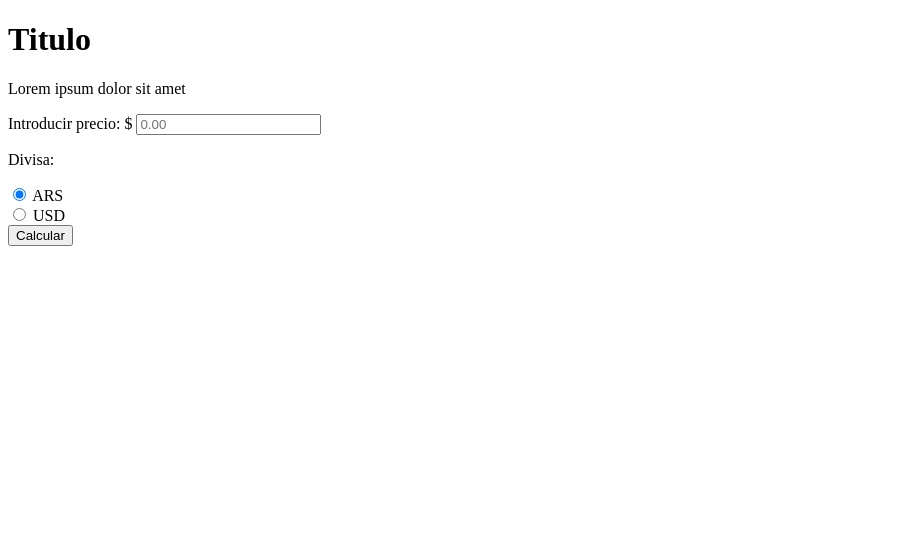
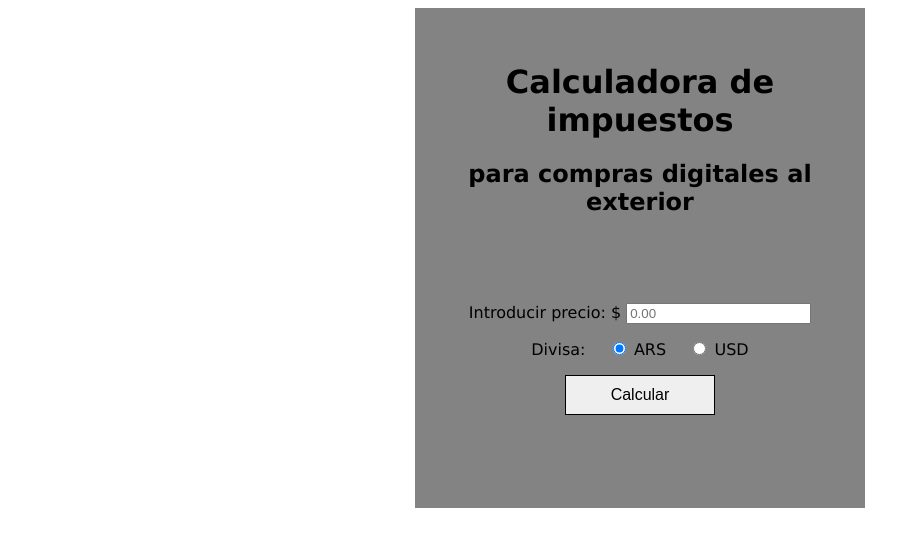
Before and after one commit to MScrimaglia/javascript_coderhouse, a plain HTML site: page index.html in a window 1280 px wide. Shown: the whole page, without its empty margins (0-920 px from the left). Drawn offline with Linux system fonts and the light colour scheme.

Commit message:
correciones y comentarios

```diff
--- a/index.html
+++ b/index.html
@@ -9,10 +9,10 @@
 </head>
 <body>
     <div class="background">
-        <div class="form_container" id="form_container">
+        <div class="main_container" id="form_container">
             <div class="description">
-                <h1>Titulo</h1>
-                <p>Lorem ipsum dolor sit amet</p>
+                <h1>Calculadora de impuestos</h1>
+                <h2>para compras digitales al exterior</h2>
             </div>
             <!-- Formulario -->
             <div class="form">
@@ -20,19 +20,29 @@
                     <!-- Ingreso del monto a pagar (sin impuestos) -->
                     <label for="form_precio">Introducir precio: $</label>
                     <input name="form_precio" id="form_precio" type="number" placeholder="0.00" step="0.01" min="0" /><br>
-                    <p>Divisa:</p>
                     <!-- Seleccion de divisa ingresada -->
-                    <input type="radio" id="radio_pesos" name="divisa" value="pesos" checked="checked">
-                    <label for="radio_pesos">ARS</label><br>
-                    <input type="radio" id="radio_dolar" name="divisa" value="dolar">
-                    <label for="radio_dolar">USD</label><br>
+                    <div class="radio_form">
+                        <p>Divisa:</p>
+                        <div>
+                            <input type="radio" id="radio_pesos" name="divisa" value="pesos" checked="checked">
+                            <label for="radio_pesos">ARS</label><br>
+                        </div>
+                        <div>
+                            <input type="radio" id="radio_dolar" name="divisa" value="dolar">
+                            <label for="radio_dolar">USD</label><br>
+                        </div>
+                    </div>
                     <!-- Botón de envío -->
-                    <input type="button" id="btn" value="Calcular" class="button" onclick="changeDisplay('results_container', 'block'); changeDisplay('form_container', 'none'); displayValues();" />
+                    <div class="btn_container">
+                        <!-- Al presionar el botón se llama a las funciones changeDisplay y displayValues -->
+                        <input type="button" id="btn" value="Calcular" class="button" onclick="changeDisplay('results_container', 'flex'); changeDisplay('form_container', 'none'); displayValues();" />
+                    </div>
                 </form>
             </div>
         </div>
 
-        <div class="results_container" id="results_container">
+        <!-- Valores finales, inicialmente ocultos -->
+        <div class="main_container" id="results_container">
             <div class="results">
                 <h2 id="monto_final">Precio final: AR$</h1>
                 <h3 id="monto_impuestos">Total impuestos: AR$</h3>
@@ -40,7 +50,8 @@
                 <p id="monto_iva">IVA (21%): AR$</p>
                 <p id="monto_pais">Impuesto país (8%): AR$</p>
             </div>
-            <input type="button" id="btn" value="Volver atrás" class="button" onclick="changeDisplay('results_container', 'none'); changeDisplay('form_container', 'block'); restartDisplayValues();" />
+            <!-- Al presionar el botón se llama a las funciones changeDisplay y restartDisplayValues -->
+            <input type="button" id="btn" value="Volver atrás" class="button" onclick="changeDisplay('results_container', 'none'); changeDisplay('form_container', 'flex'); restartDisplayValues();" />
         </div>
 
     </div>
--- a/js/script.js
+++ b/js/script.js
@@ -1,25 +1,35 @@
 function changeDisplay(element, display) {
+    // Se cambia la propiedad display del elemento elegido por el valor elegido
     document.getElementById(element).style["display"] = display;
 }
 
 function precioImpuesto(precio, impuesto){
 
+    // Se establece el valor de cada impuesto
     let impuestos = {
         AFIP: 0.45,
         IVA: 0.21,
         PAIS: 0.08
     };
 
+    // Devuelve el precio introducido tras aplicarle el impuesto elegido como argumento
     return (impuestos[impuesto] * precio);
 }
 
 function conversor(precio){
+    // Se establece manualmente el tipo de cambio actual
     const VALOR_DOLAR = 154;
 
+    // // Devuelve el valor en AR$
     return (precio * VALOR_DOLAR);
 }
 
 function getValues(precio, porcentaje){
+
+    // Se transforma al dato de entrada en float
+    precio = parseFloat(precio);
+
+    // Objeto donde se guarda cada precio conseguido con la función precioImpuesto
     let precios = {
         precio_afip: precioImpuesto(precio, 'AFIP'),
         precio_iva: precioImpuesto(precio, 'IVA'),
@@ -28,6 +38,7 @@ function getValues(precio, porcentaje){
         precio_impuestos: precioImpuesto(precio, 'AFIP') + precioImpuesto(precio, 'IVA') + precioImpuesto(precio, 'PAIS')
     }
 
+    // Se busca en el objeto precios la propiedad introducida como argumento y devuelve su valor
     for (let prop in precios){
         if (prop == porcentaje) {
             return (parseFloat(precios[prop]).toFixed(2));
@@ -36,12 +47,21 @@ function getValues(precio, porcentaje){
 }
 
 function displayValues (){
+
+    // Transforma valor introducido a float
     let precio = parseFloat(document.getElementById("form_precio").value).toFixed(2);
 
+    // Si en el campo no se introduce un número el valor se establece en 0
+    if (isNaN(precio)){
+        precio = 0.00;
+    }
+
+    // Si se seleccionó el dólar como divisa se ejecuta la función conversor
     if (document.getElementById("radio_dolar").checked === true){
         precio = conversor(precio);
     }
 
+    // Se añaden al texto los valores, calculados por la función getValues
     document.getElementById("monto_final").append(getValues(precio, "precio_final"));
     document.getElementById("monto_impuestos").append(getValues(precio, "precio_impuestos"));
     document.getElementById("monto_afip").append(getValues(precio, "precio_afip"));
@@ -50,6 +70,7 @@ function displayValues (){
 }
 
 function restartDisplayValues(){
+    // Reemplaza los textos por el texto inicial
     document.getElementById("monto_final").innerText = "Precio final: AR$";
     document.getElementById("monto_impuestos").innerText = "Total impuestos: AR$";
     document.getElementById("monto_afip").innerText = "Percepción impuesto RG AFIP 4815 (45%): AR$";
--- a/style/style.css
+++ b/style/style.css
@@ -1,7 +1,56 @@
-.results_container {
+body {
+    font-family: Verdana, Geneva, Tahoma, sans-serif;
+}
+
+#results_container {
     display: none;
 }
 
-.form_container {
-    display: block;
+.background {
+    display: flex;
+    align-items: center;
+    justify-content: center;
 }
+
+.main_container{
+    background-color: rgb(131, 131, 131);
+    width: 450px;
+    height: 500px;
+    display: flex;
+    flex-direction: column;
+    justify-content: space-around;
+    align-items: center;
+}
+
+.description {
+    text-align: center;
+}
+
+form {
+    margin-bottom: 60px;
+}
+
+.radio_form{
+    display: flex;
+    justify-content: space-around;
+    align-items: center;
+    margin: 0 15%;
+}
+
+.btn_container {
+    display: flex;
+    justify-content: center;
+}
+
+.button {
+    width: 150px;
+    height: 40px;
+    border: 1px solid black;
+    font-size: 16px;
+    transition: 0.2s;
+}
+
+.button:hover {
+    background-color: black;
+    color: white;
+}
```
